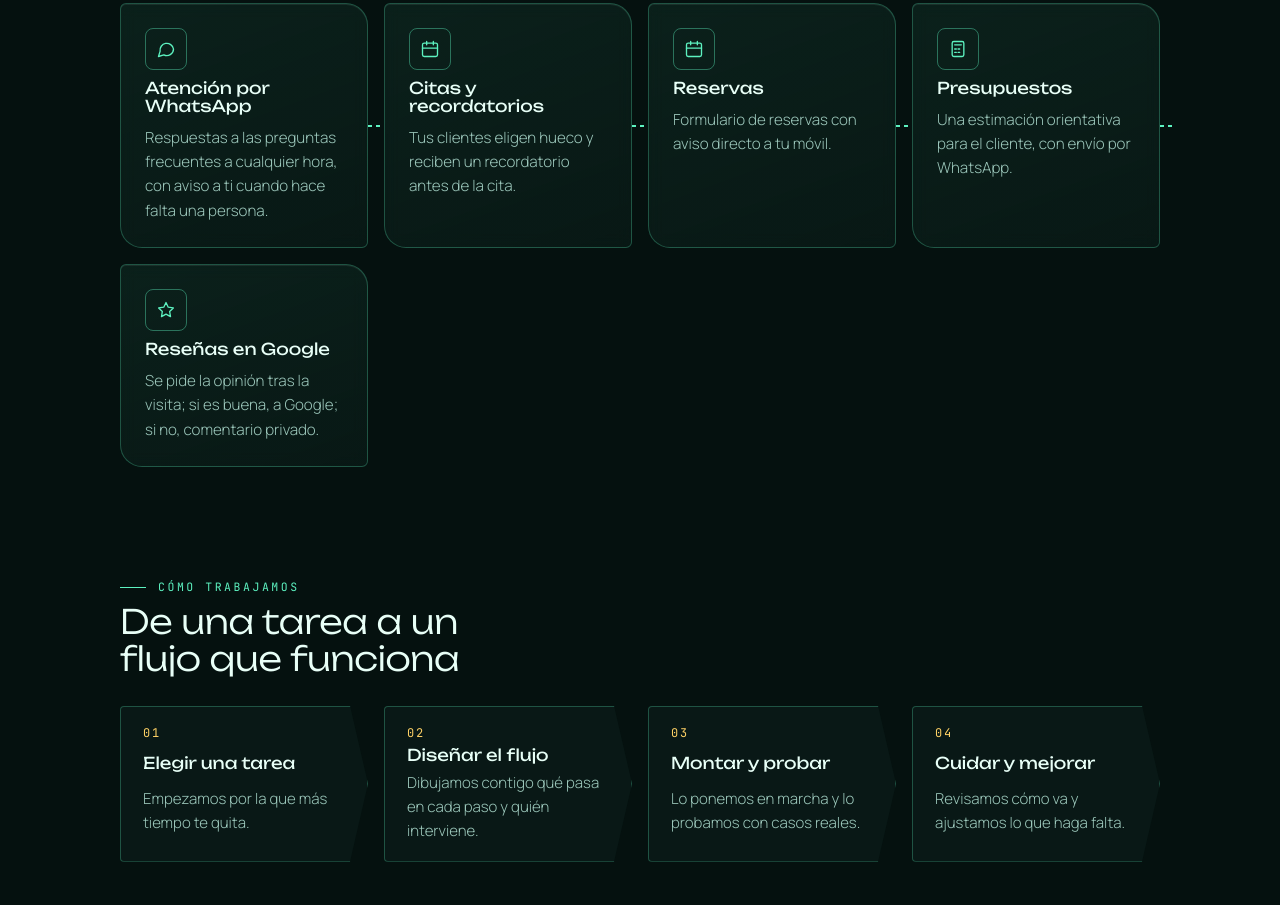
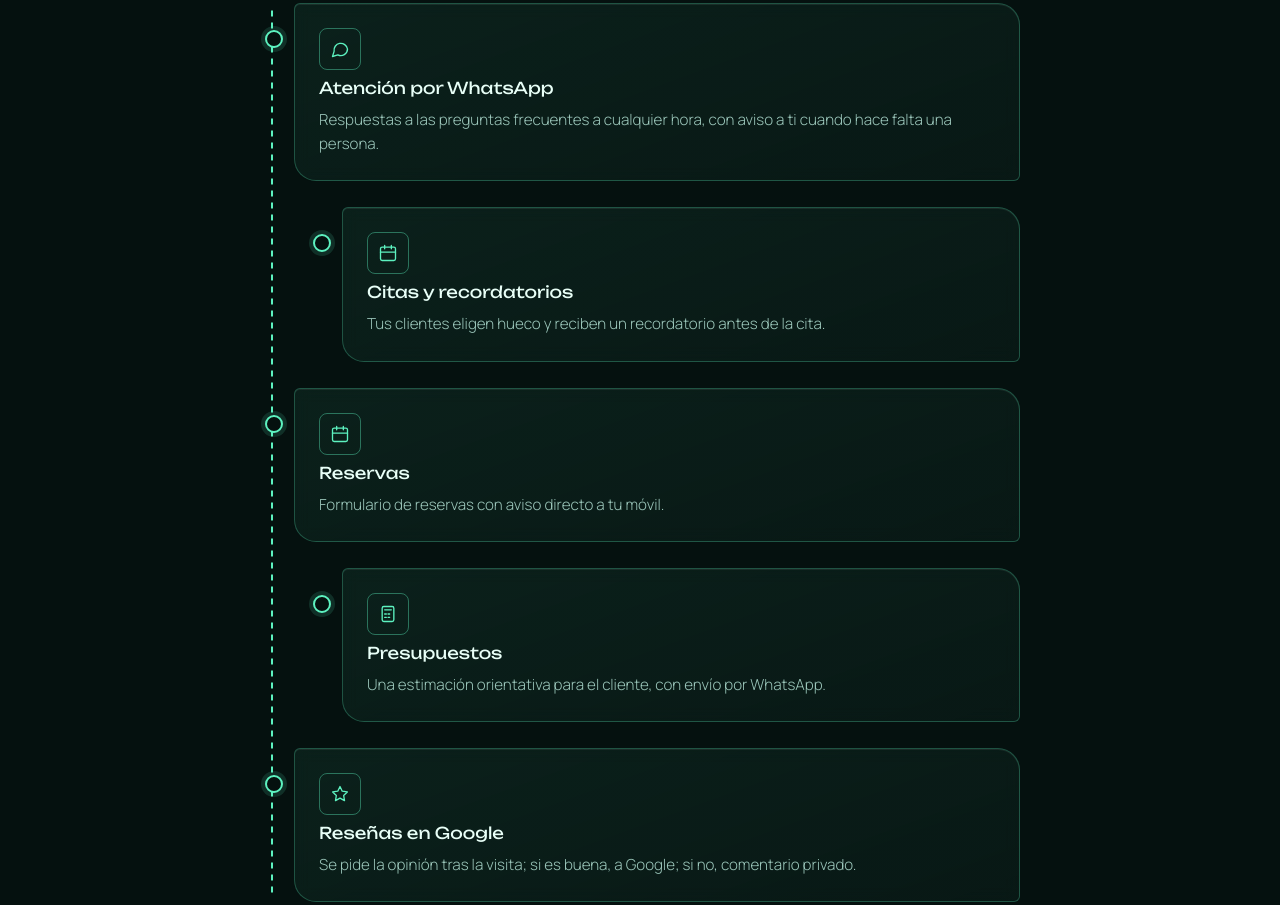
Before and after one commit to sebastian-manilow/sebastian-manilow.github.io, a plain HTML site: page demo-automatizaciones/index.html in a window 1280 px wide. Shown: the part 948-1853 px from the top of the page. Drawn offline with Linux system fonts and the light colour scheme.

Commit message:
Automatizaciones: línea de tiempo de nodos y pasos en carril
Co-Authored-By: Claude Sonnet 5.5 <noreply@anthropic.com>

```diff
--- a/demo-automatizaciones/index.html
+++ b/demo-automatizaciones/index.html
@@ -64,7 +64,13 @@ body.b-demo-automatizaciones{--bg:#05110f;--surf:#0c1f1b;--line:#5df2c033;--fg:#
 .b-demo-automatizaciones details{border-radius:8px;background:#0c1f1b99;border-color:#5df2c044}
 .b-demo-automatizaciones .contact{border-radius:10px;background:linear-gradient(160deg,#0f7a5a40,#0c1f1b);border-color:#5df2c066}
 .b-demo-automatizaciones .tag{color:var(--acc);border-color:#ffd16688}
-@media(max-width:700px){.b-demo-automatizaciones .flow{overflow-x:auto}.b-demo-automatizaciones .flow svg{min-width:640px}}
+.b-demo-automatizaciones #que .grid{grid-template-columns:1fr;max-width:760px;margin-inline:auto;position:relative;gap:26px;padding-left:34px}
+.b-demo-automatizaciones #que .grid::before{content:"";position:absolute;left:11px;top:6px;bottom:6px;width:2px;background:repeating-linear-gradient(180deg,#5df2c0 0 6px,transparent 6px 12px);animation:aud2 1.6s linear infinite}
+.b-demo-automatizaciones #que .card::after{display:none}.b-demo-automatizaciones #que .card::before{content:"";position:absolute;left:-30px;top:26px;width:14px;height:14px;border-radius:50%;background:#05110f;border:2px solid #5df2c0;box-shadow:0 0 0 4px #5df2c022}
+.b-demo-automatizaciones #que .card:nth-child(even){margin-left:48px}
+@keyframes aud2{to{background-position:0 12px}}
+.b-demo-automatizaciones #como .steps{grid-template-columns:repeat(4,1fr);gap:0}.b-demo-automatizaciones #como .steps li{margin-right:-8px}
+@media(max-width:700px){.b-demo-automatizaciones #que .card:nth-child(even){margin-left:0}.b-demo-automatizaciones #como .steps{grid-template-columns:1fr}.b-demo-automatizaciones .flow{overflow-x:auto}.b-demo-automatizaciones .flow svg{min-width:640px}}
 @media(max-width:820px){.b-demo-automatizaciones .card::after{display:none}.b-demo-automatizaciones .steps li{clip-path:none}}
 </style></head>
 <body class="b-demo-automatizaciones">
```
